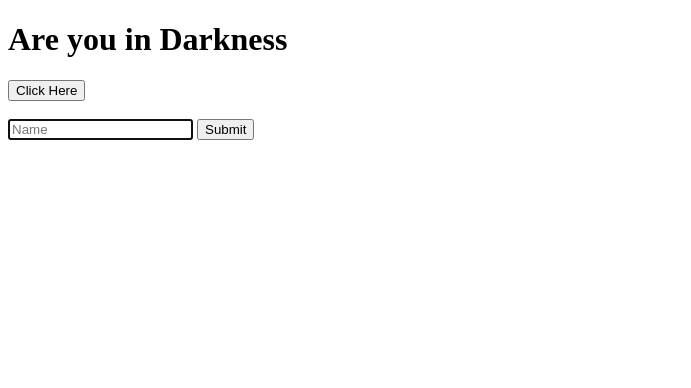
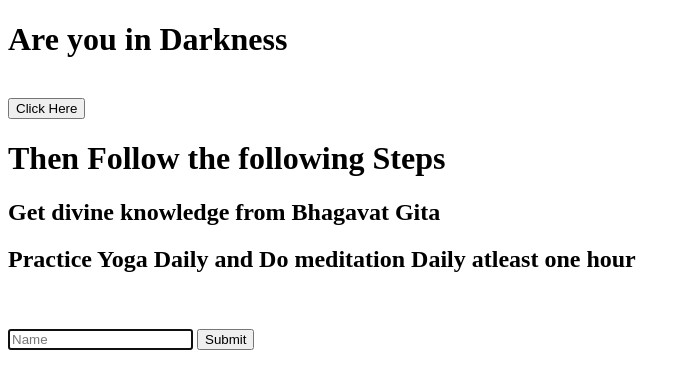
Before and after one commit to manohar-kanduri-vst-au4/javascript_by_harward, a plain HTML site: page hello.html in a window 1280 px wide. Shown: the whole page, without its empty margins (0-691 px from the left). Drawn offline with Linux system fonts and the light colour scheme.

Commit message:
Update hello.html
Added 3 headings h1,h2,h2

```diff
--- a/hello.html
+++ b/hello.html
@@ -25,8 +25,11 @@
     </script>
 </head>
 <body>
-    <h1>Are you in Darkness</h1>
-    <button onclick="hello()">Click Here</button>
+    <h1>Are you in Darkness</h1> <br>
+    <button onclick="hello()">Click Here</button> <br>
+    <h1> Then Follow the following Steps </h1>
+    <h2>Get divine knowledge from Bhagavat Gita </h2>
+    <h2>Practice Yoga Daily and Do meditation Daily atleast one hour </h2>
     <br>
     <br>
     <form>
```
